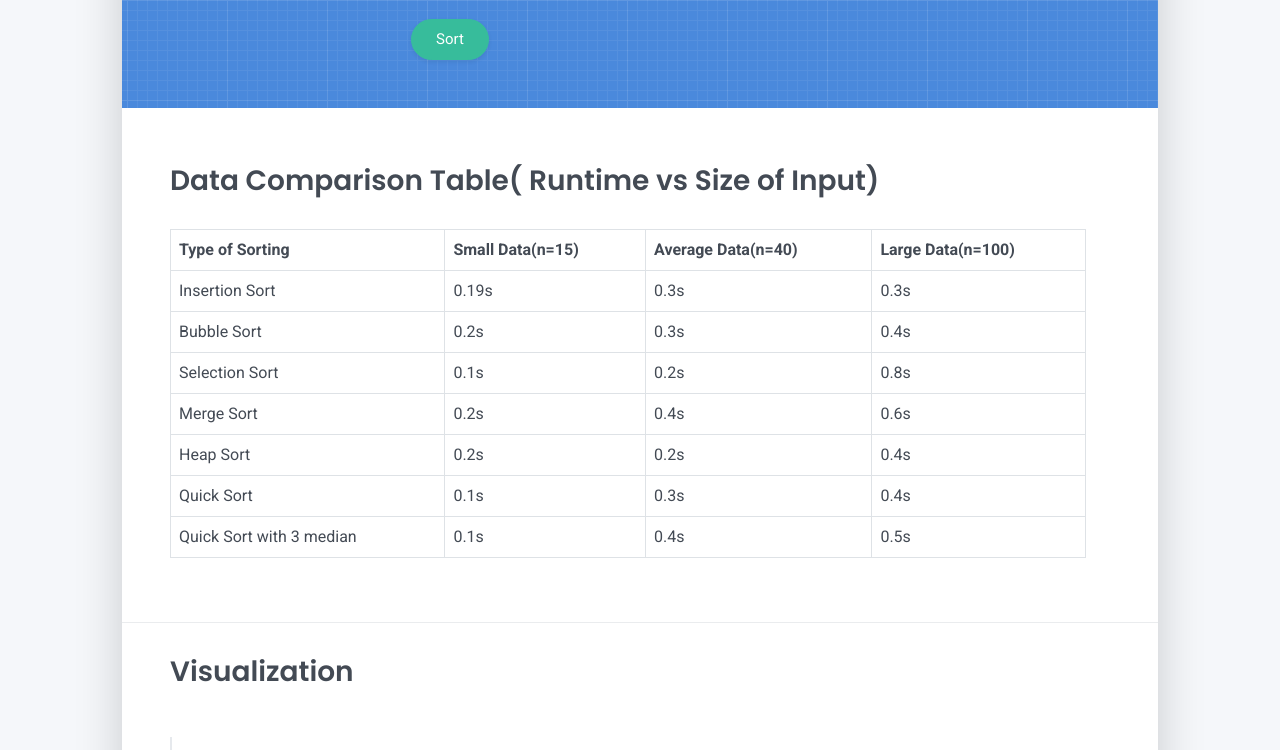
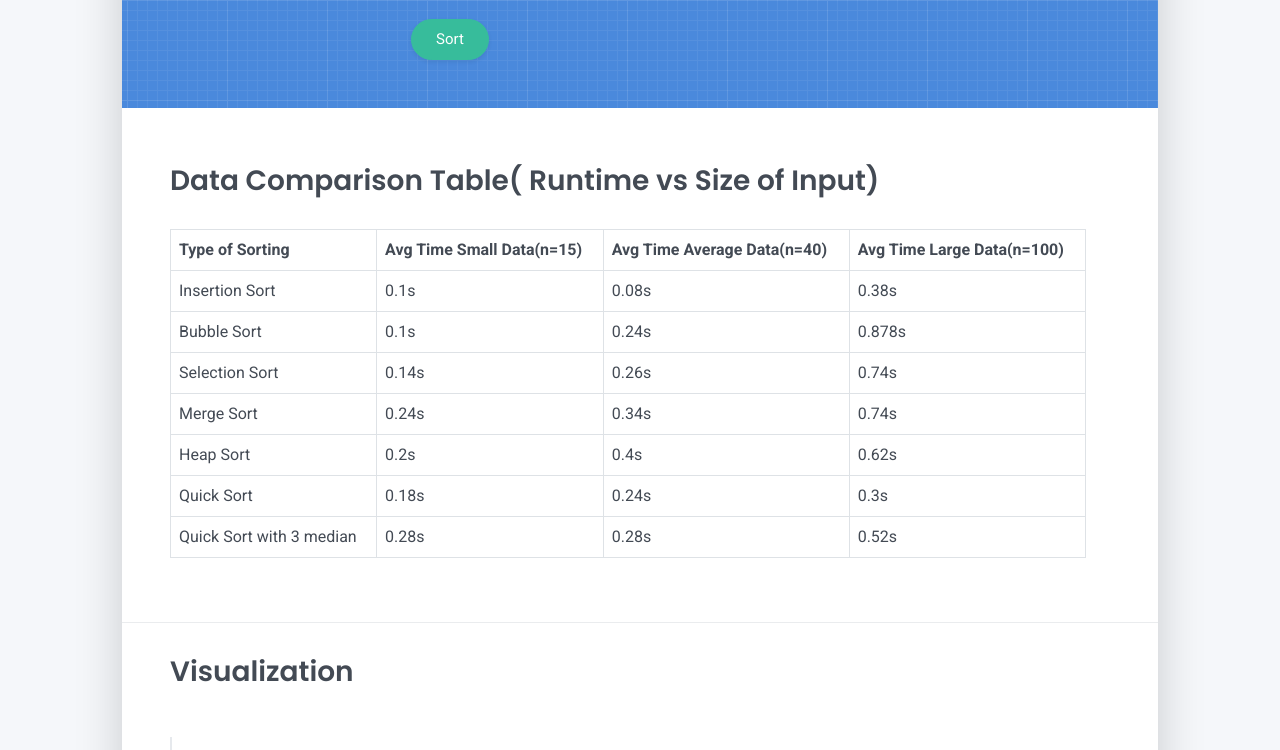
Before and after one commit to Vijayganesh3107/DAA_Final_Project, a plain HTML site: page index.html in a window 1280 px wide. Shown: the part 309-1059 px from the top of the page. Drawn offline with Linux system fonts and the light colour scheme; a script that the page names is missing.

Commit message:
Added Average time

```diff
--- a/index.html
+++ b/index.html
@@ -62,58 +62,58 @@
               Type of Sorting
             </th>
             <th>
-              Small Data(n=15)
+              Avg Time Small Data(n=15)
             </th>
             <th>
-              Average Data(n=40)
+              Avg Time Average Data(n=40)
             </th>
             <th>
-              Large Data(n=100)
+              Avg Time Large Data(n=100)
             </th>
           </tr>
           <tr>
             <td>Insertion Sort</td>
-            <td>0.19s</td>
-            <td>0.3s</td>
-            <td>0.3s</td>
+            <td>0.1s</td>
+            <td>0.08s</td>
+            <td>0.38s</td>
           </tr>
           <tr>
             <td>Bubble Sort</td>
-            <td>0.2s</td>
-            <td>0.3s</td>
-            <td>0.4s</td>
+            <td>0.1s</td>
+            <td>0.24s</td>
+            <td>0.878s</td>
 
           </tr>
           <tr>
             <td>Selection Sort</td>
-            <td>0.1s</td>
-            <td>0.2s</td>
-            <td>0.8s</td>
+            <td>0.14s</td>
+            <td>0.26s</td>
+            <td>0.74s</td>
           </tr>
           <tr>
             <td>Merge Sort</td>
-            <td>0.2s</td>
-            <td>0.4s</td>
-            <td>0.6s</td>
+            <td>0.24s</td>
+            <td>0.34s</td>
+            <td>0.74s</td>
           </tr>
           <tr>
             <td>Heap Sort</td>
             <td>0.2s</td>
-            <td>0.2s</td>
             <td>0.4s</td>
+            <td>0.62s</td>
 
           </tr>
           <tr>
             <td>Quick Sort</td>
-            <td>0.1s</td>
+            <td>0.18s</td>
+            <td>0.24s</td>
             <td>0.3s</td>
-            <td>0.4s</td>
           </tr>
           <tr>
             <td>Quick Sort with 3 median</td>
-            <td>0.1s</td>
-            <td>0.4s</td>
-            <td>0.5s</td>
+            <td>0.28s</td>
+            <td>0.28s</td>
+            <td>0.52s</td>
           </tr>
         </table>
       </div>
```
